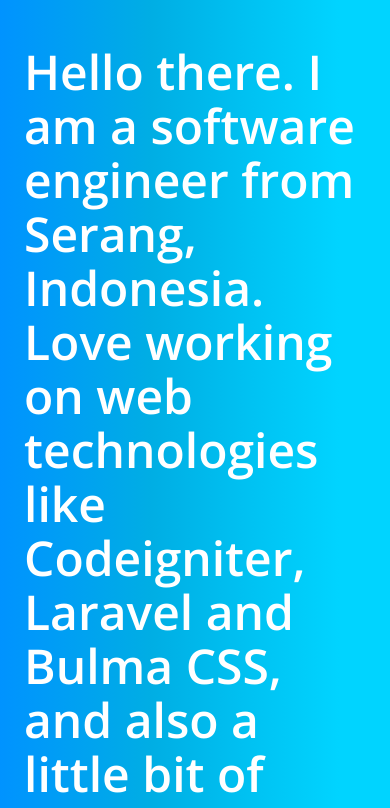
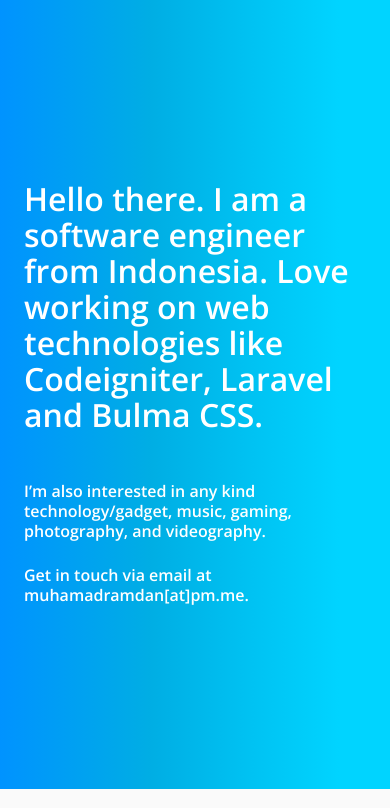
Before and after one commit to ramdan2478/ramdan2478.github.io, a plain HTML site: page index.html in a window 390 px wide. Shown: the part 55-863 px from the top of the page. Drawn offline with nearby package versions, Linux system fonts and the light colour scheme.

Commit message:
Edit hamburger menu, edit description

```diff
--- a/index.html
+++ b/index.html
@@ -26,11 +26,11 @@
         <a class="navbar-item" href="/">
           <img src="logo.png" alt="Bulma: a modern CSS framework based on Flexbox" width="112" height="28">
         </a>
-        <div class="navbar-burger burger" data-target="navbarExampleTransparentExample">
+        <!-- <div class="navbar-burger burger" data-target="navbarExampleTransparentExample">
           <span></span>
           <span></span>
           <span></span>
-        </div>
+        </div> -->
       </div>
 
       <div id="navbarExampleTransparentExample" class="navbar-menu">
@@ -77,11 +77,16 @@
     <section class="hero is-fullheight-with-navbar">
         <div class="hero-body">
           <div class="container">
-            <h1 class="title is-1 has-text-white">
-                Hello there. I am a software engineer from Serang, Indonesia. Love working on web technologies like Codeigniter, Laravel and Bulma CSS, and also a little bit of photograph,videography and avid music listener.
+            <h1 class="title is-1 is-size-3-mobile has-text-white">
+                Hello there. I am a software engineer from Indonesia. Love working on web technologies like Codeigniter, Laravel and Bulma CSS.
             </h1>
-            <p class="subtitle is-4 has-text-white">
-              Get in touch via email at muhamadramdan@pm.me or visit the contact page for more information.
+            <br>
+            <p class="subtitle is-3 is-size-6-mobile has-text-white">
+              I’m also interested in any kind technology/gadget, music, gaming, photography, and videography.
+            </p>
+            <p class="subtitle is-4 is-size-6-mobile has-text-white">
+              Get in touch via email at <a href="mailto:muhamadramdan@pm.me" target="_top" class="has-text-white">muhamadramdan[at]pm.me</a>.
+              <!-- Get in touch via email at <a href="mailto:muhamadramdan@pm.me" target="_top" class="has-text-white">muhamadramdan[at]pm.me</a> or visit the contact page for more information. -->
             </p>
           </div>
         </div>
```
